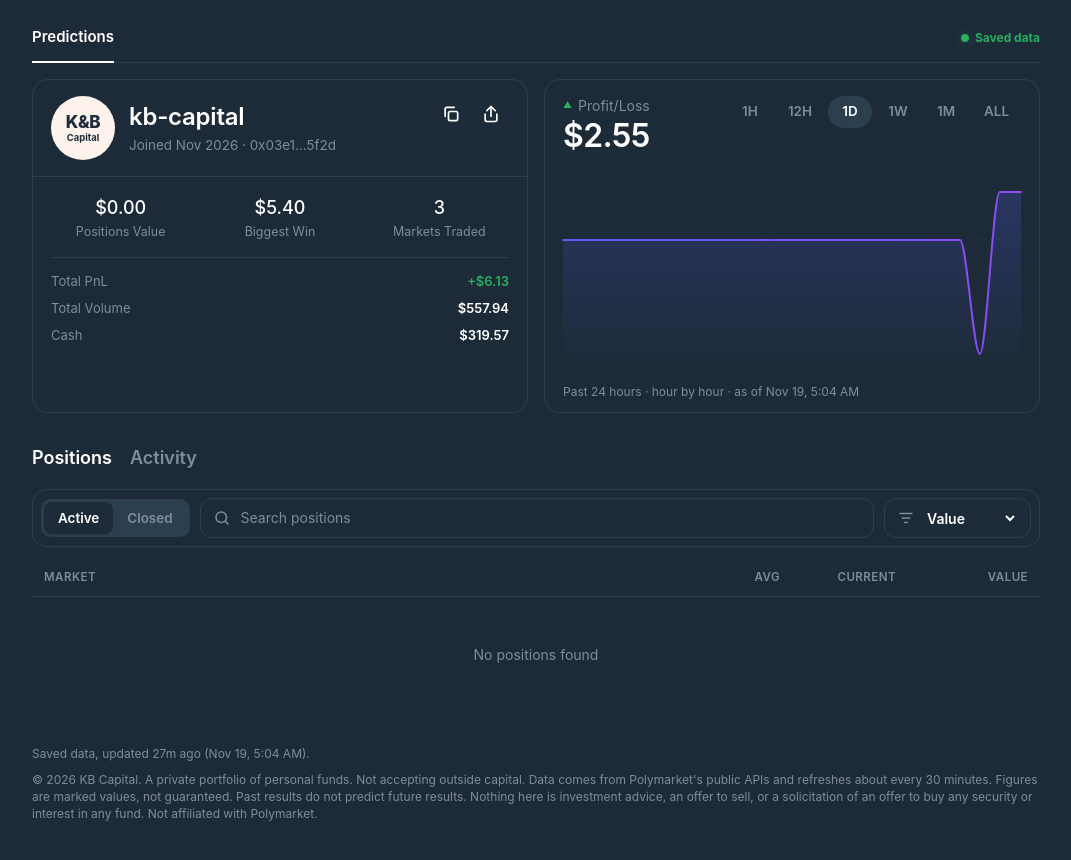
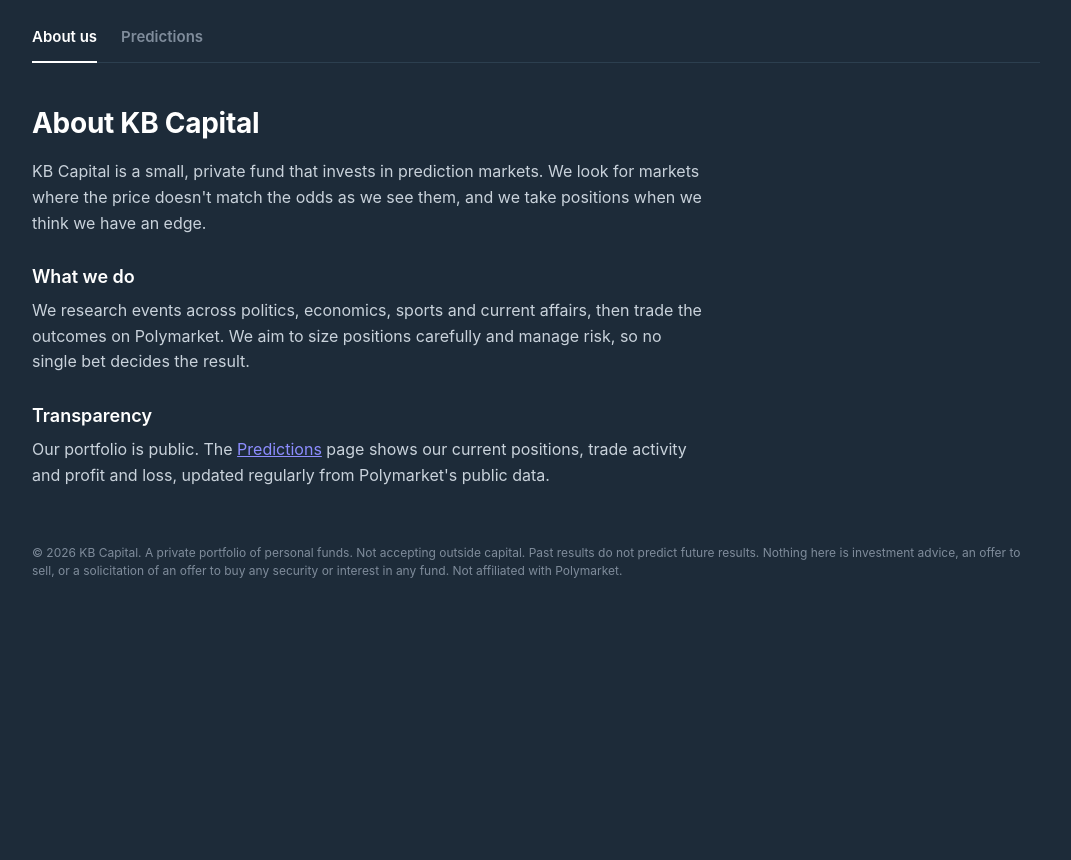
Before and after one commit to d4wgs/KB-Capital, a plain HTML site: page index.html in a window 1280 px wide. Shown: the whole page, without its empty margins (104-1175 px from the left). After the commit the page ends 800 px from the top, so only its background shows below. Drawn offline with Linux system fonts and the light colour scheme; no server answers.

Commit message:
Add About us home page; move portfolio to /predictions
Co-Authored-By: Claude Sonnet 5.5 <noreply@anthropic.com>

```diff
--- a/index.html
+++ b/index.html
@@ -3,124 +3,44 @@
 <head>
   <meta charset="utf-8">
   <meta name="viewport" content="width=device-width, initial-scale=1, viewport-fit=cover">
-  <title>KB Capital | Polymarket Portfolio</title>
-  <meta name="description" content="Live view of KB Capital's Polymarket portfolio: positions, activity and profit/loss.">
-  <!-- Content Security Policy: only this site's own scripts run; the page may only talk to Polymarket's
-       public market API, Google Fonts, and Polymarket's image host. Blocks injected scripts and data theft. -->
-  <meta http-equiv="Content-Security-Policy" content="default-src 'none'; script-src 'self'; style-src 'self' https://fonts.googleapis.com; font-src https://fonts.gstatic.com; img-src 'self' data: https://polymarket-upload.s3.us-east-2.amazonaws.com; connect-src 'self' https://gamma-api.polymarket.com https://data-api.polymarket.com https://polygon.drpc.org https://1rpc.io https://polygon-bor-rpc.publicnode.com; base-uri 'none'; form-action 'none'">
+  <title>KB Capital | About us</title>
+  <meta name="description" content="KB Capital is a private fund that invests in prediction markets.">
+  <meta http-equiv="Content-Security-Policy" content="default-src 'none'; style-src 'self' https://fonts.googleapis.com; font-src https://fonts.gstatic.com; img-src 'self' data:; base-uri 'none'; form-action 'none'">
   <meta name="referrer" content="no-referrer">
   <meta name="color-scheme" content="dark">
   <meta name="theme-color" content="#1d2b39">
-  <meta property="og:title" content="KB Capital | Polymarket Portfolio">
+  <meta property="og:title" content="KB Capital | About us">
   <meta property="og:image" content="https://kbcap.fund/favicon.png">
-  <meta property="og:description" content="Live view of KB Capital's Polymarket portfolio.">
-  <link rel="icon" type="image/png" href="favicon.png">
-  <link rel="apple-touch-icon" href="favicon.png">
+  <meta property="og:description" content="KB Capital is a private fund that invests in prediction markets.">
+  <link rel="canonical" href="https://kbcap.fund/">
+  <link rel="icon" type="image/png" href="/favicon.png">
+  <link rel="apple-touch-icon" href="/favicon.png">
   <link rel="preconnect" href="https://fonts.googleapis.com">
   <link rel="preconnect" href="https://fonts.gstatic.com" crossorigin>
   <link href="https://fonts.googleapis.com/css2?family=Inter:wght@400;500;600;700&display=swap" rel="stylesheet">
-  <link rel="stylesheet" href="style.css?v=8">
+  <link rel="stylesheet" href="/style.css?v=9">
 </head>
 <body>
   <main class="wrap">
-    <nav class="tabs" aria-label="Portfolio sections">
-      <button class="tab on" type="button">Predictions</button>
-      <span class="live saved" id="live" role="status" aria-live="polite"><i aria-hidden="true"></i><b>Saved data</b></span>
+    <nav class="tabs" aria-label="Sections">
+      <a class="tab on" href="/" aria-current="page">About us</a>
+      <a class="tab" href="/predictions/">Predictions</a>
     </nav>
 
-    <section class="top-grid">
-      <!-- Profile card -->
-      <div class="panel profile">
-        <div class="who">
-          <div class="avatar" aria-hidden="true"><span>K&amp;B</span><span>Capital</span></div>
-          <div class="who-text">
-            <h1>kb-capital</h1>
-            <p class="meta" id="meta">Joined Nov 2026</p>
-          </div>
-          <div class="icons">
-            <button class="icon-btn" id="copy-addr" type="button" title="Copy wallet address" aria-label="Copy wallet address">
-              <svg viewBox="0 0 24 24" width="20" height="20" fill="none" stroke="currentColor" stroke-width="2" stroke-linecap="round" stroke-linejoin="round"><rect x="9" y="9" width="11" height="11" rx="2"/><path d="M5 15V6a2 2 0 0 1 2-2h9"/></svg>
-            </button>
-            <button class="icon-btn" id="share" type="button" title="Share" aria-label="Share this page">
-              <svg viewBox="0 0 24 24" width="20" height="20" fill="none" stroke="currentColor" stroke-width="2" stroke-linecap="round" stroke-linejoin="round"><path d="M12 15V3"/><path d="m7 8 5-5 5 5"/><path d="M5 12v7a2 2 0 0 0 2 2h10a2 2 0 0 0 2-2v-7"/></svg>
-            </button>
-          </div>
-        </div>
-        <div class="stats3">
-          <div><p class="big" id="s-positions">--</p><p class="cap">Positions Value</p></div>
-          <div><p class="big" id="s-best">--</p><p class="cap">Biggest Win</p></div>
-          <div><p class="big" id="s-markets">--</p><p class="cap">Markets Traded</p></div>
-        </div>
-        <dl class="kv">
-          <div><dt>Total PnL</dt><dd id="s-pnl">--</dd></div>
-          <div><dt>Total Volume</dt><dd id="s-volume">--</dd></div>
-          <div><dt>Cash</dt><dd id="s-cash">--</dd></div>
-        </dl>
-      </div>
+    <section class="about">
+      <h1>About KB Capital</h1>
+      <p>KB Capital is a small, private fund that invests in prediction markets. We look for markets where the price doesn't match the odds as we see them, and we take positions when we think we have an edge.</p>
 
-      <!-- P&L card -->
-      <div class="panel pnl">
-        <div class="pnl-head">
-          <div>
-            <p class="pl-label"><span class="arrow" id="pl-arrow">▲</span> Profit/Loss</p>
-            <p class="pl-value" id="pl-value">--</p>
-          </div>
-          <div class="ranges" role="tablist" aria-label="Profit/Loss range">
-            <button type="button" role="tab" data-r="1h" aria-selected="false">1H</button>
-            <button type="button" role="tab" data-r="12h" aria-selected="false">12H</button>
-            <button type="button" role="tab" data-r="1d" class="on" aria-selected="true">1D</button>
-            <button type="button" role="tab" data-r="1w" aria-selected="false">1W</button>
-            <button type="button" role="tab" data-r="1m" aria-selected="false">1M</button>
-            <button type="button" role="tab" data-r="all" aria-selected="false">ALL</button>
-          </div>
-        </div>
-        <div class="pl-chart" id="pl-chart" role="img" aria-label="Profit and loss chart"></div>
-        <p class="pl-foot" id="pl-foot"></p>
-      </div>
-    </section>
+      <h2>What we do</h2>
+      <p>We research events across politics, economics, sports and current affairs, then trade the outcomes on Polymarket. We aim to size positions carefully and manage risk, so no single bet decides the result.</p>
 
-    <!-- Positions / Activity -->
-    <section class="lists">
-      <div class="subtabs" role="tablist">
-        <button type="button" role="tab" class="on" data-v="positions" aria-selected="true">Positions</button>
-        <button type="button" role="tab" data-v="activity" aria-selected="false">Activity</button>
-      </div>
-
-      <div id="v-positions">
-        <div class="toolbar">
-          <div class="seg" role="tablist" aria-label="Position status">
-            <button type="button" role="tab" class="on" data-s="active" aria-selected="true">Active</button>
-            <button type="button" role="tab" data-s="closed" aria-selected="false">Closed</button>
-          </div>
-          <label class="search">
-            <svg viewBox="0 0 24 24" width="18" height="18" fill="none" stroke="currentColor" stroke-width="2" stroke-linecap="round"><circle cx="11" cy="11" r="7"/><path d="m20 20-3.5-3.5"/></svg>
-            <input id="q" type="search" placeholder="Search positions" autocomplete="off">
-          </label>
-          <label class="sort">
-            <svg viewBox="0 0 24 24" width="18" height="18" fill="none" stroke="currentColor" stroke-width="2" stroke-linecap="round"><path d="M4 6h16M7 12h10M10 18h4"/></svg>
-            <select id="sort" aria-label="Sort positions">
-              <option value="value">Value</option>
-              <option value="pnl">Profit/Loss</option>
-              <option value="recent">Latest</option>
-            </select>
-          </label>
-        </div>
-        <div class="table" id="t-positions" role="table"></div>
-        <button class="more" id="pos-more" type="button" hidden>Show more</button>
-      </div>
-
-      <div id="v-activity" hidden>
-        <div class="table" id="t-activity" role="table"></div>
-        <button class="more" id="act-more" type="button" hidden>Show more</button>
-      </div>
+      <h2>Transparency</h2>
+      <p>Our portfolio is public. The <a href="/predictions/">Predictions</a> page shows our current positions, trade activity and profit and loss, updated regularly from Polymarket's public data.</p>
     </section>
   </main>
 
   <footer class="foot">
-    <p id="updated">Loading…</p>
-    <p>&copy; <span id="year">2026</span> KB Capital. A private portfolio of personal funds. Not accepting outside capital. Data comes from Polymarket's public APIs and refreshes about every 30 minutes. Figures are marked values, not guaranteed. Past results do not predict future results. Nothing here is investment advice, an offer to sell, or a solicitation of an offer to buy any security or interest in any fund. Not affiliated with Polymarket.</p>
+    <p>&copy; 2026 KB Capital. A private portfolio of personal funds. Not accepting outside capital. Past results do not predict future results. Nothing here is investment advice, an offer to sell, or a solicitation of an offer to buy any security or interest in any fund. Not affiliated with Polymarket.</p>
   </footer>
-
-  <script src="script.js?v=8" defer></script>
 </body>
 </html>
--- a/script.js
+++ b/script.js
@@ -875,15 +875,15 @@
     renderPnl();
     renderList();
 
-    get("data/summary.json").then(function (s) { renderSummary(s); renderPnl(); }).catch(function () {
+    get("/data/summary.json").then(function (s) { renderSummary(s); renderPnl(); }).catch(function () {
       $("updated").textContent = "Data not available yet. The first update runs shortly after setup.";
     });
     var done = 0;
     function after() { if (++done === 4) { refreshThumbs(); startLive(); } }
-    get("data/positions.json").then(function (r) { S.positions = r; }).catch(function () {}).then(function () { renderList(); after(); });
-    get("data/closed.json").then(function (r) { S.closed = r; }).catch(function () {}).then(function () { renderList(); after(); });
-    get("data/activity.json").then(function (r) { S.activity = r; }).catch(function () {}).then(function () { renderList(); after(); });
-    get("data/pnl.json").then(function (r) { S.pnl = r; renderTotalPnl(); renderPnl(); }).catch(function () {}).then(after);
+    get("/data/positions.json").then(function (r) { S.positions = r; }).catch(function () {}).then(function () { renderList(); after(); });
+    get("/data/closed.json").then(function (r) { S.closed = r; }).catch(function () {}).then(function () { renderList(); after(); });
+    get("/data/activity.json").then(function (r) { S.activity = r; }).catch(function () {}).then(function () { renderList(); after(); });
+    get("/data/pnl.json").then(function (r) { S.pnl = r; renderTotalPnl(); renderPnl(); }).catch(function () {}).then(after);
   }
 
   if (document.readyState === "loading") document.addEventListener("DOMContentLoaded", start);
--- a/style.css
+++ b/style.css
@@ -52,7 +52,17 @@ a { color: inherit; }
 /* top tabs */
 .tabs { border-bottom: 1px solid var(--border); margin-bottom: 1rem; display: flex; gap: 1.5rem; }
 .tab { font-size: .9375rem; font-weight: 600; color: var(--muted); padding: .625rem 0 .875rem; position: relative; }
+.tab { text-decoration: none; }
+.tab:hover { color: var(--text); }
 .tab.on { color: var(--text); }
+
+/* about page */
+.about { max-width: 42rem; padding: 1.5rem 0 1rem; }
+.about h1 { font-size: 1.75rem; font-weight: 700; margin-bottom: 1rem; }
+.about h2 { font-size: 1.125rem; font-weight: 600; margin: 1.75rem 0 .5rem; }
+.about p { color: #c9d2db; font-size: 1rem; line-height: 1.6; }
+.about p + p { margin-top: .75rem; }
+.about a { color: var(--accent); }
 .tabs { align-items: flex-end; }
 .live { margin-left: auto; align-self: center; display: inline-flex; align-items: center; gap: .4rem; font-size: .75rem; font-weight: 600; color: var(--muted); padding-bottom: .125rem; }
 .live i { width: .5rem; height: .5rem; border-radius: 50%; background: var(--muted); }
```
Also changed, not shown: predictions/index.html (added, +128 -0 lines).
